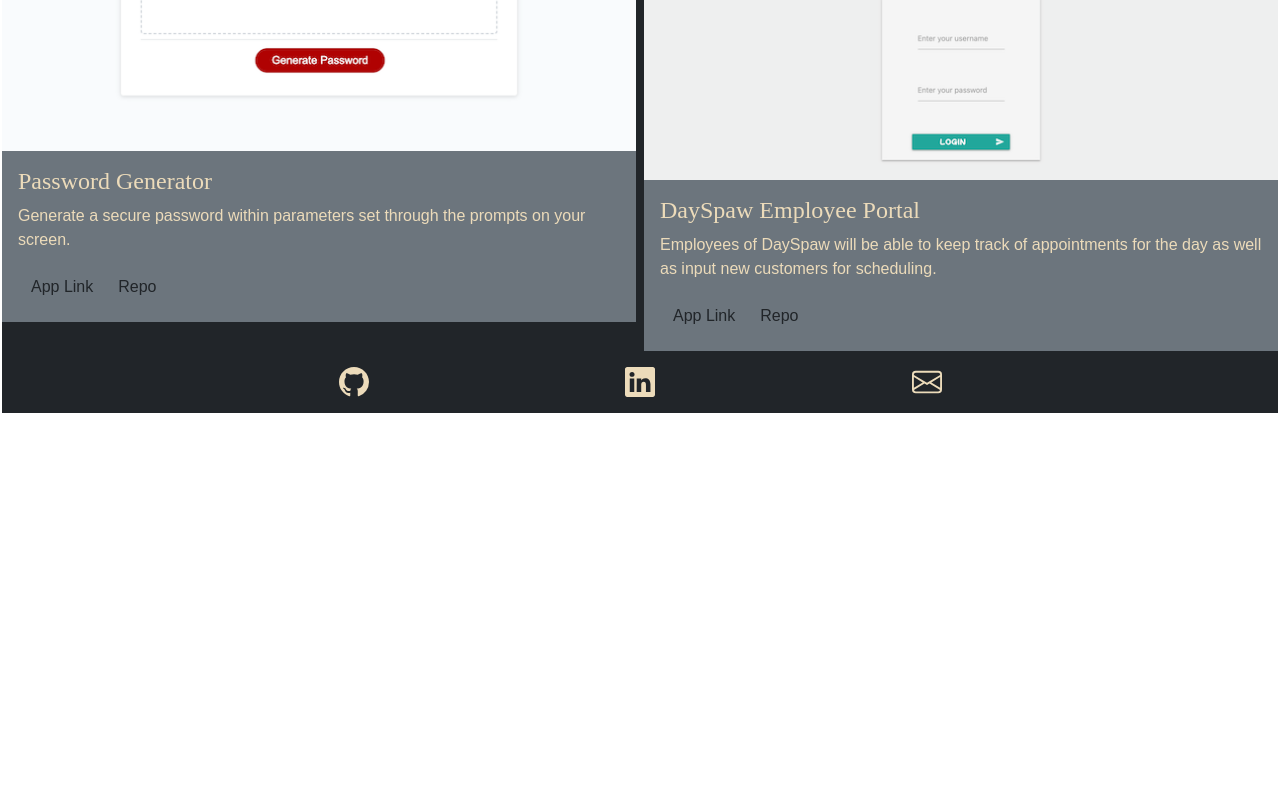
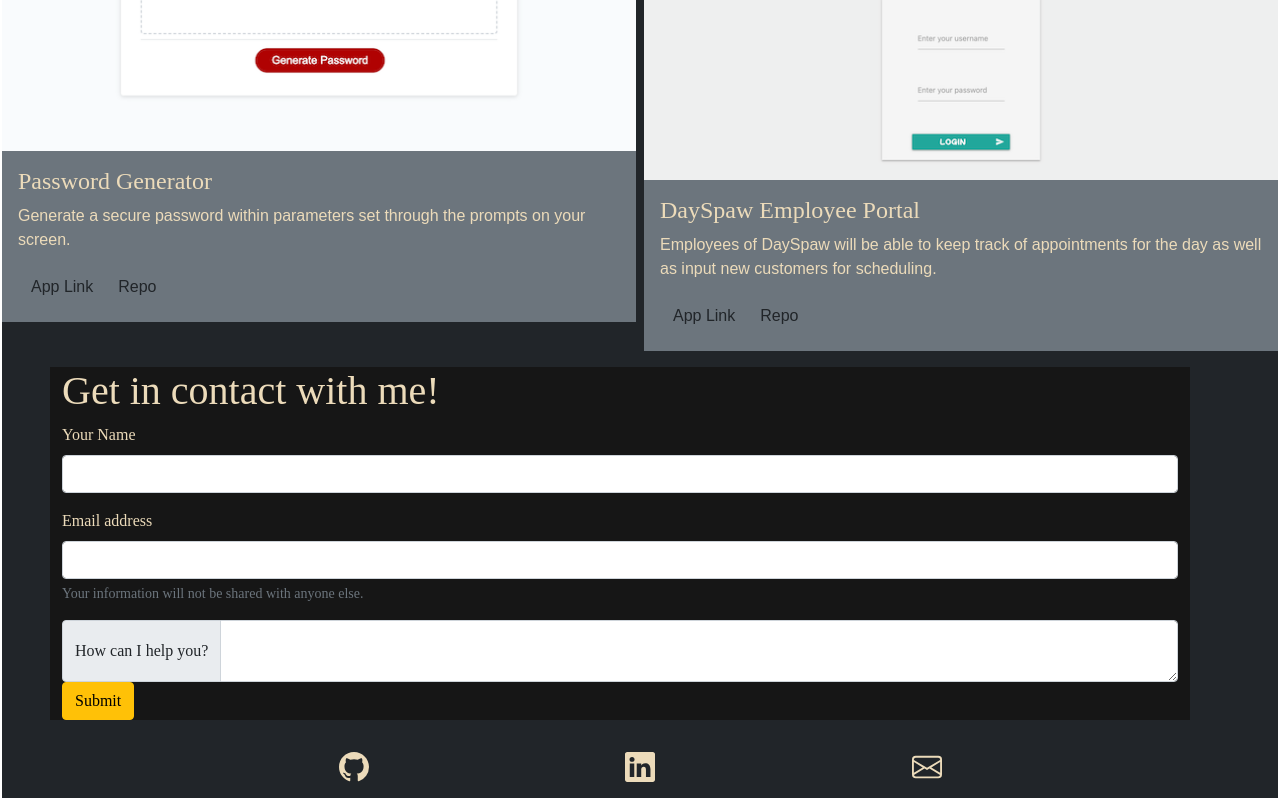
Before and after one commit to cah4758/cah4758.github.io, a React (Create React App) app: page / in a window 1280 px wide. Shown: the part 1288-2088 px from the top of the page. Before the commit the page ends 1703 px from the top, so only its background shows below. Built offline with nearby package versions, Linux system fonts and the light colour scheme.

Commit message:
Create form and update README

```diff
--- a/src/App.js
+++ b/src/App.js
@@ -2,6 +2,7 @@ import Navbar from "./components/Navbar";
 import AboutMe from "./components/AboutMe";
 import ProjectCard from "./components/ProjectCard";
 import Footer from "./components/Footer";
+import Contact from "./components/Contact";
 
 function App() {
   return (
@@ -12,6 +13,7 @@ function App() {
         <div className="row g-2" id="projects">
           <ProjectCard />
         </div>
+        <Contact />
         <Footer />
       </div>
     </div>
--- /dev/null
+++ b/src/components/Contact.js
@@ -0,0 +1,41 @@
+import React from "react";
+import "../index.css";
+
+function Contact() {
+  return (
+    <div className="container mx-5 my-3">
+      <h1>Get in contact with me!</h1>
+      <form id="contact">
+        <div className="mb-3">
+          <label for="nameInput" className="form-label">
+            Your Name
+          </label>
+          <input type="text" className="form-control" id="nameInput" />
+        </div>
+        <div className="mb-3">
+          <label for="emailInput" className="form-label">
+            Email address
+          </label>
+          <input
+            type="email"
+            className="form-control"
+            id="emailInput"
+            aria-describedby="emailHelp"
+          />
+          <div id="emailHelp" className="form-text">
+            Your information will not be shared with anyone else.
+          </div>
+        </div>
+        <div className="input-group">
+          <span className="input-group-text">How can I help you?</span>
+          <textarea className="form-control" aria-label="textArea"></textarea>
+        </div>
+        <button type="submit" className="btn btn-warning">
+          Submit
+        </button>
+      </form>
+    </div>
+  );
+}
+
+export default Contact;
```
Also changed, not shown: 1 other file (tests, documents, lock files or other folders).
